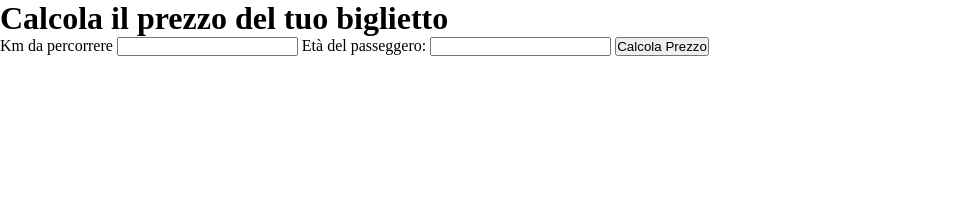
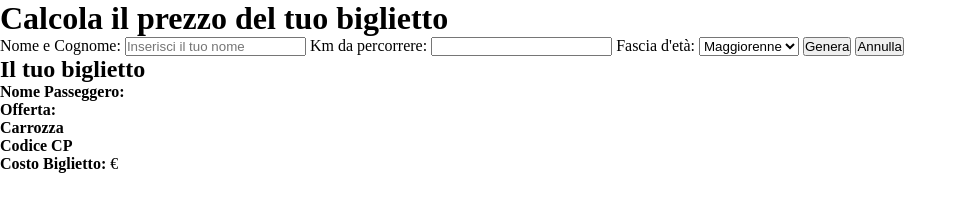
Before and after one commit to Andrea-Sgura/js-biglietto-treno-form, a plain HTML site: page index.html in a window 1280 px wide. Shown: the whole page, without its empty margins (0-967 px from the left). Drawn offline with Linux system fonts and the light colour scheme.

Commit message:
[UPD] Sistemato file html

```diff
--- a/index.html
+++ b/index.html
@@ -9,14 +9,34 @@
 <body>
     <main>
         <h1>Calcola il prezzo del tuo biglietto</h1>
-        <label for="km">Km da percorrere</label>
-        <input type="number" id="eta" min="1">
+        <div>
+            <label for="nome">Nome e Cognome:</label>
+            <input type="text" id="nome" placeholder="Inserisci il tuo nome">
 
-        <label for="eta">Età del passeggero:</label>
-        <input type="number" id="eta" min="1">
+            <label for="km">Km da percorrere:</label>
+            <input type="number" id="km" min="1">
 
-        <button onclick="calcolaPrezzo()">Calcola Prezzo</button>
-        <h2 id="risultato"></h2>
+            <label for="fasciaEta">Fascia d'età:</label>
+            <select id="fasciaEta">
+                <option value="standard">Maggiorenne</option>
+                <option value="minorenne">Minorenne</option>
+                <option value="over65">Over 65</option>
+            </select>
+
+            <button id="genera">Genera</button>
+            <button id="annulla">Annulla</button>
+        </div>
+
+        <h2>
+            Il tuo biglietto
+        </h2>
+        <div id="biglietto">
+            <p><strong>Nome Passeggero:</strong> <span id="nomePasseggero"></span></p>
+            <p><strong>Offerta: </strong> <span id="offerta"></span></p>
+            <p><strong>Carrozza</strong> <span id="carrozza"></span></p>
+            <p><strong>Codice CP</strong> <span id="codiceCp"></span></p>
+            <p><strong>Costo Biglietto:</strong> € <span id="costoBiglietto"></span></p>
+        </div>
     </main>
     <script src="./js/script.js"></script>
 </body>
```
